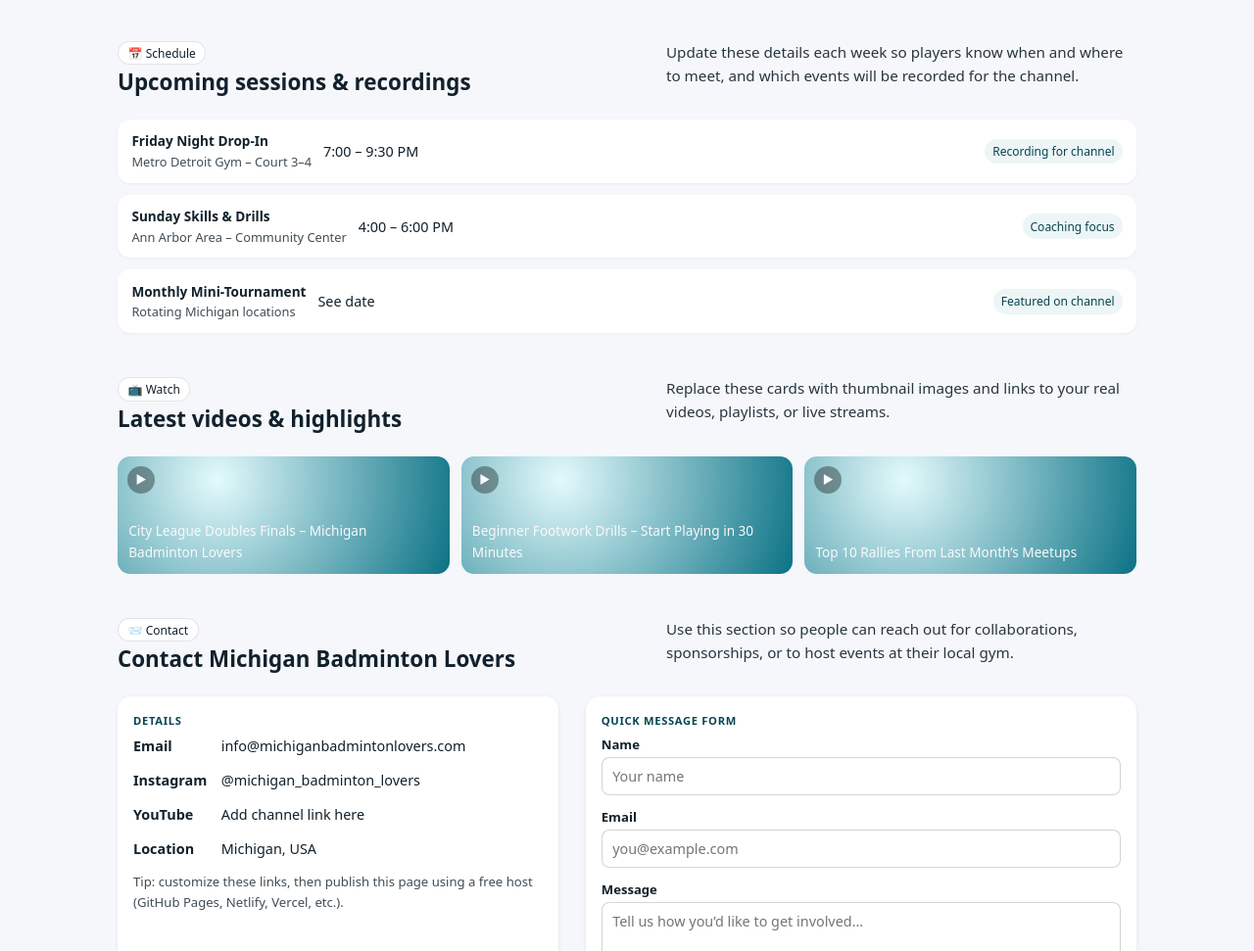
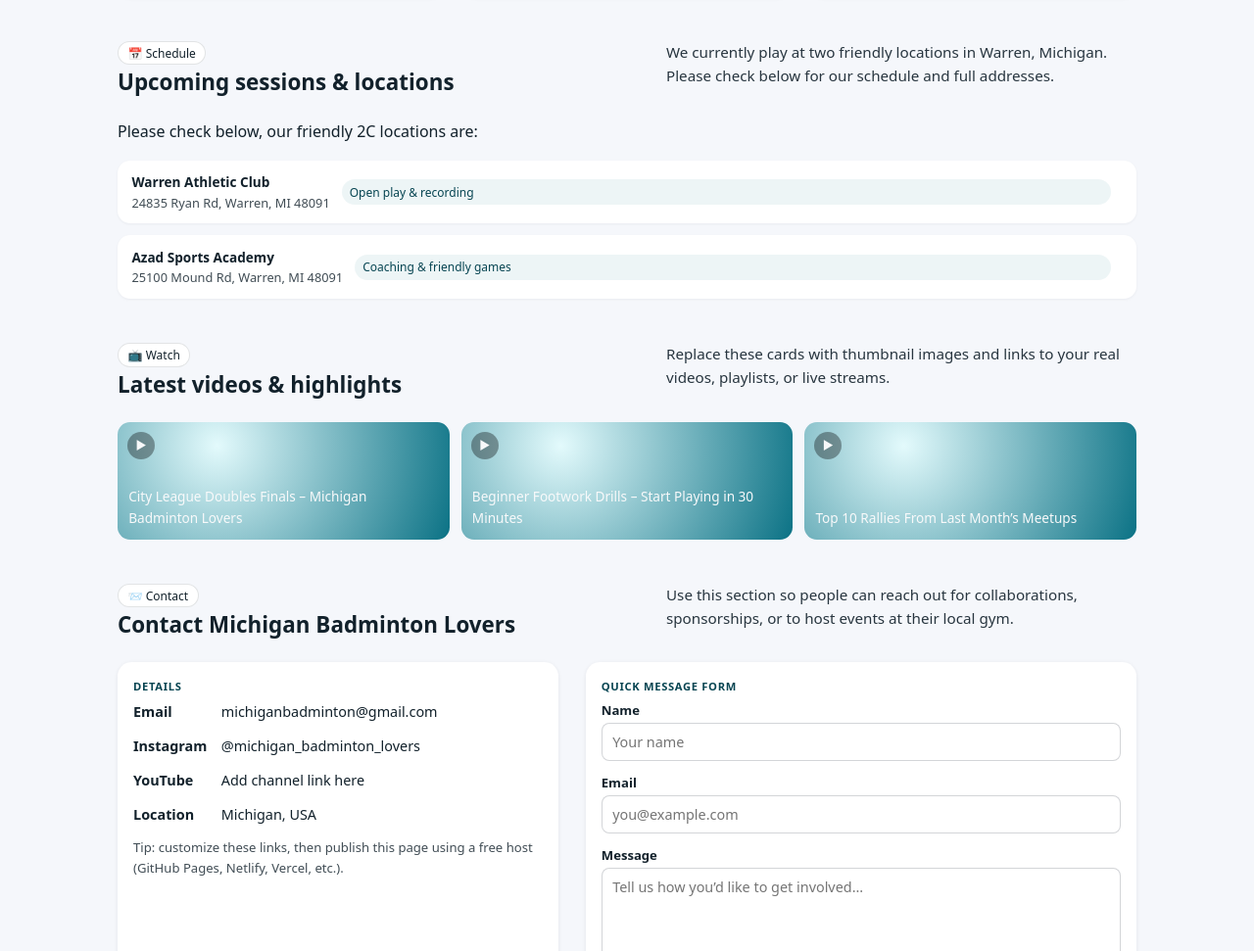
Before and after one commit to Rayhan180/michigan-badminton-lovers, a plain HTML site: page index.html in a window 1280 px wide. Shown: the part 1153-2124 px from the top of the page at 98% size. Drawn offline with Linux system fonts and the light colour scheme.

Commit message:
Update index.html

```diff
--- a/index.html
+++ b/index.html
@@ -648,52 +648,45 @@
         </div>
     </section>
 
-    <!-- Schedule -->
 <section id="schedule">
     <div class="section-header">
         <div>
             <div class="pill">📅 Schedule</div>
-                <h2>Upcoming sessions &amp; recordings</h2>
+            <h2>Upcoming sessions &amp; locations</h2>
         </div>
         <p>
-                Update these details each week so players know when and where to meet,
-                and which events will be recorded for the channel.
+            We currently play at two friendly locations in Warren, Michigan.
+            Please check below for our schedule and full addresses.
         </p>
     </div>
+
+    <p style="margin-bottom:1rem;">
+        Please check below, our friendly 2C locations are:
+    </p>
 
     <div class="schedule-list">
         <div class="schedule-item">
             <div>
-                    <div class="schedule-date">Friday Night Drop-In</div>
-                    <div class="schedule-venue">Metro Detroit Gym – Court 3–4</div>
+                <div class="schedule-date">Warren Athletic Club</div>
+                <div class="schedule-venue">
+                    24835 Ryan Rd, Warren, MI 48091
                 </div>
-                <div>
-                    7:00 – 9:30 PM
             </div>
-                <div class="schedule-tag">Recording for channel</div>
+            <div class="schedule-tag">Open play &amp; recording</div>
         </div>
+
         <div class="schedule-item">
             <div>
-                    <div class="schedule-date">Sunday Skills &amp; Drills</div>
-                    <div class="schedule-venue">Ann Arbor Area – Community Center</div>
+                <div class="schedule-date">Azad Sports Academy</div>
+                <div class="schedule-venue">
+                    25100 Mound Rd, Warren, MI 48091
                 </div>
-                <div>
-                    4:00 – 6:00 PM
             </div>
-                <div class="schedule-tag">Coaching focus</div>
-            </div>
-            <div class="schedule-item">
-                <div>
-                    <div class="schedule-date">Monthly Mini-Tournament</div>
-                    <div class="schedule-venue">Rotating Michigan locations</div>
-                </div>
-                <div>
-                    See date
-                </div>
-                <div class="schedule-tag">Featured on channel</div>
+            <div class="schedule-tag">Coaching &amp; friendly games</div>
         </div>
     </div>
 </section>
+
 
     <!-- Media -->
     <section id="media">
@@ -741,7 +734,7 @@
                 <div class="contact-field">
                     <strong>Email</strong>
                     <!-- Replace with your real email -->
-                    <a href="mailto:info@michiganbadmintonlovers.com">info@michiganbadmintonlovers.com</a>
+                    <a href="mailto:info@michiganbadmintonlovers.com">michiganbadminton@gmail.com</a>
                 </div>
                 <div class="contact-field">
                     <strong>Instagram</strong>
```
Lines whose indentation alone changed are shown as unchanged.
